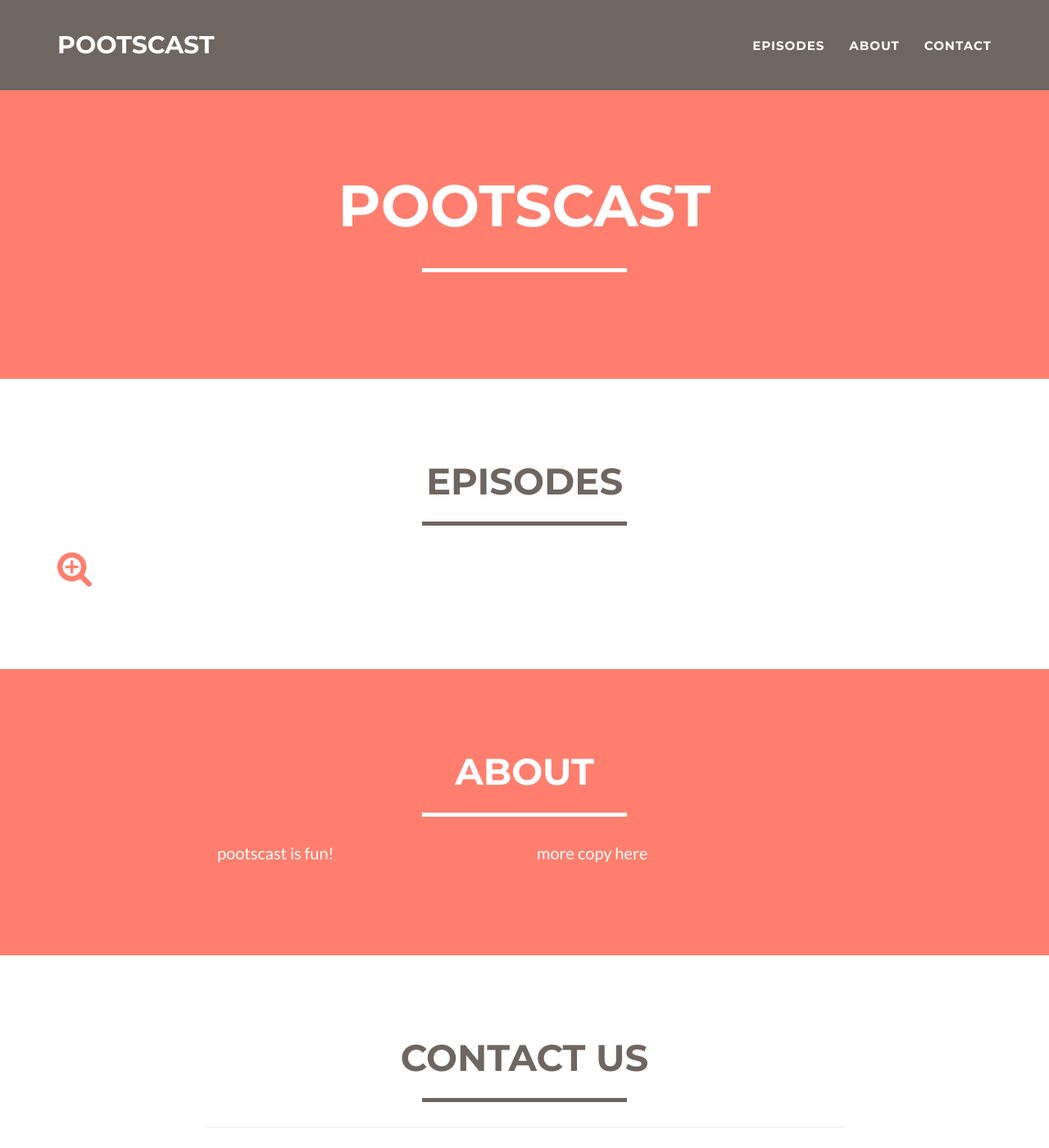
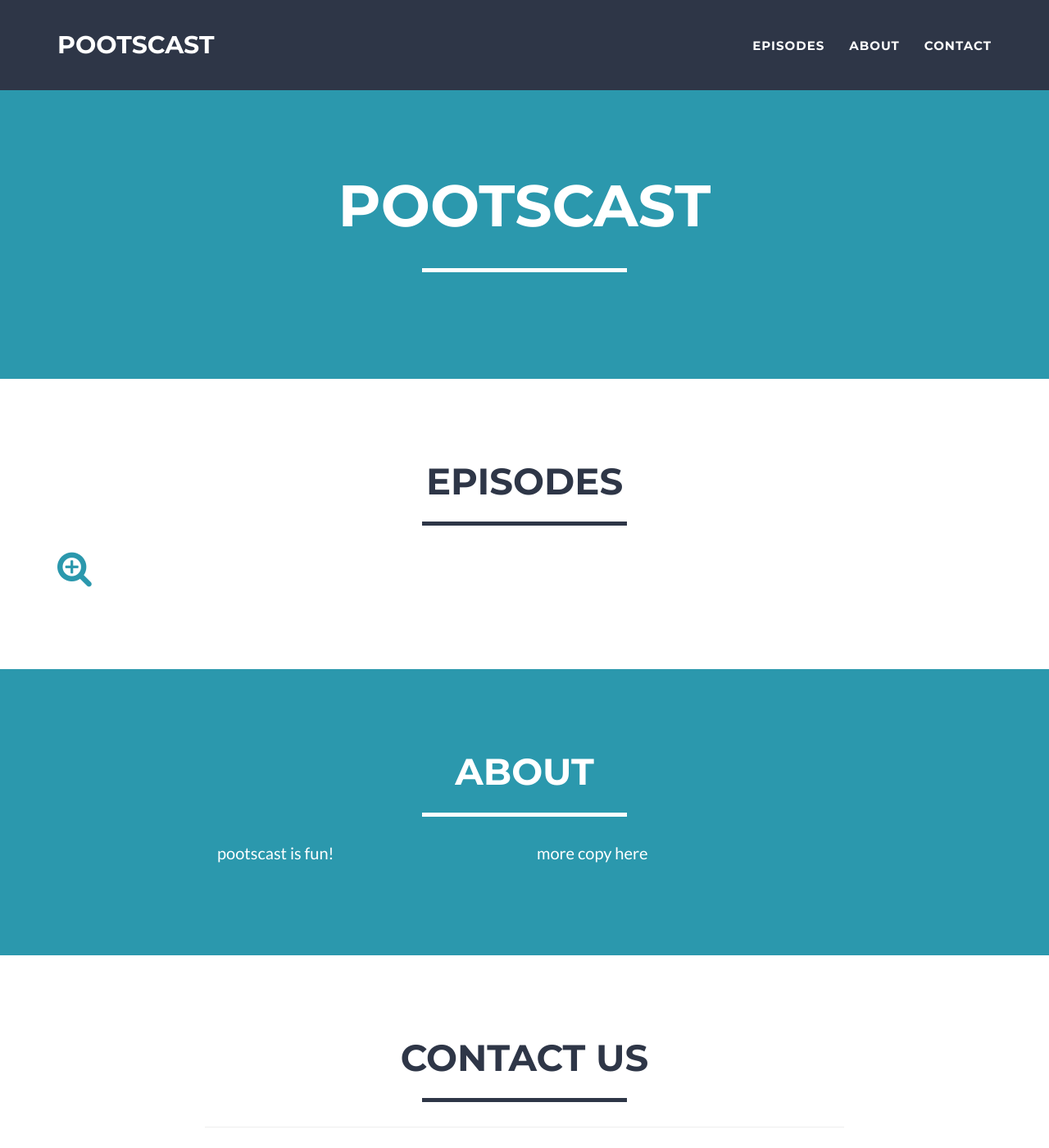
Before and after one commit to irrelative/pootscast, a Jekyll site: the page built from index.html, in a window 1280 px wide and 1400 px high. Shown: the whole window at 82% size. Built offline with Jekyll 4.4.1, drawn with Linux system fonts in a browser that asks for light colours.

Commit message:
kill footer-above

```diff
--- a/_config.yml
+++ b/_config.yml
@@ -19,9 +19,9 @@ contact: static
 
 # Color settings (hex-codes without the leading hash-tag)
 color:
-  primary: FF7E6D #80B3FF
+  primary: 2B98AD #80B3FF
   primary-rgb: "24,288,156" #"128,179,255"
-  secondary: 6E6661 #FD6E8A
+  secondary: 2E3647 #FD6E8A
   secondary-dark: 233140 #A2122F
 
 # Footer settings
--- a/_includes/footer.html
+++ b/_includes/footer.html
@@ -1,33 +1,5 @@
 <!-- Footer -->
 <footer class="text-center">
-        <div class="footer-above">
-            <div class="container">
-                <div class="row">
-                    <div class="footer-col col-md-4">
-                        <h3>{{ site.footer.location }}</h3>
-                        <p>
-                            {% for adress in site.address %}
-                                {{ adress.line }} <br>
-		                    {% endfor %}
-                        </p>
-                    </div>
-                    <div class="footer-col col-md-4">
-                        <h3>{{ site.footer.social }}</h3>
-                        <ul class="list-inline">
-                            {% for network in site.social %}
-                            <li>
-                                <a href="{{ network.url }}" class="btn-social btn-outline"><i class="fa fa-fw fa-{{ network.title }}"></i></a>
-                            </li>
-		                    {% endfor %}
-                        </ul>
-                    </div>
-                    <div class="footer-col col-md-4">
-                        <h3>{{ site.footer.credits }}</h3>
-                        <p>{{ site.credits }}</p>
-                    </div>
-                </div>
-            </div>
-        </div>
     <div class="footer-below">
         <div class="container">
             <div class="row">
```
Also changed, not shown: _includes/css/main.css (+1 -6 lines). Lines whose indentation alone changed are shown as unchanged.
